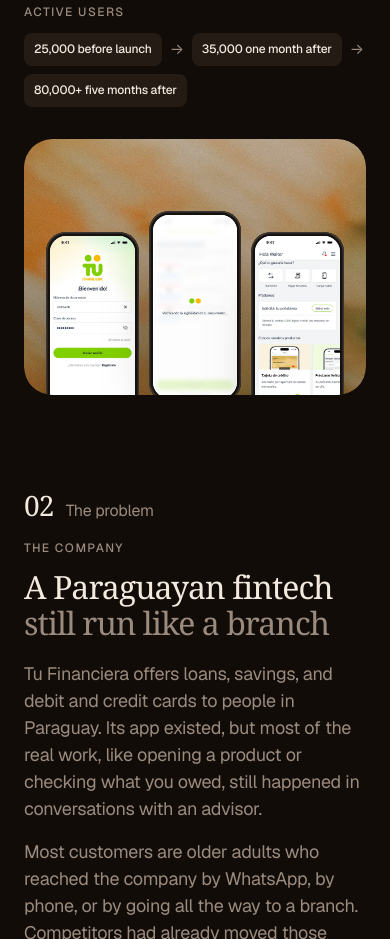
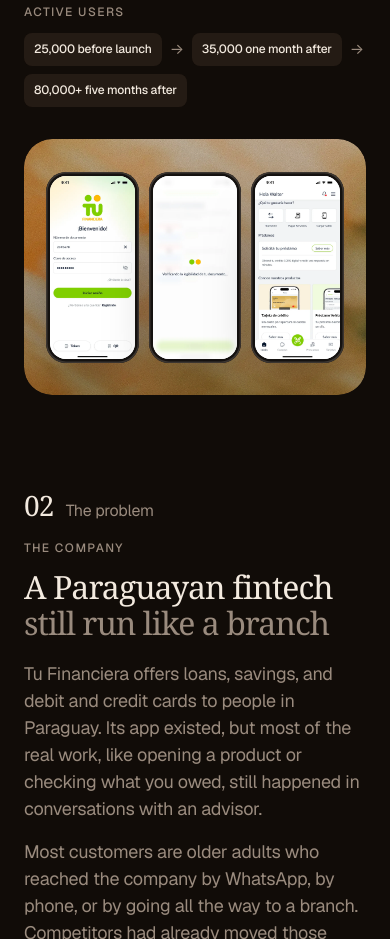
Before and after one commit to luis99leiva/luis-leiva-portfolio, a plain HTML site: page tufinanciera.html in a window 390 px wide. Shown: the part 2197-3136 px from the top of the page. Drawn offline with nearby package versions, Linux system fonts and the light colour scheme; a web font is replaced by a local one.

Commit message:
Test 2: center the phones in the Tu Financiera screens box
Co-Authored-By: Claude Opus 5.5 <noreply@anthropic.com>

```diff
--- a/assets/css/styles.css
+++ b/assets/css/styles.css
@@ -1018,17 +1018,15 @@ a.card:hover .photo > img.bg, a.card:focus-visible .photo > img.bg { filter: bri
 }
 
 /* screens box inside a case study chapter: lines up with the text column */
-.chapter .row-body > .screens-inline { height: auto; aspect-ratio: 2 / 1; margin-top: 48px; }
-.screens-inline .over { gap: 1.8%; padding: 0; margin-bottom: -4.5%; }
+.chapter .row-body > .screens-inline { height: auto; aspect-ratio: 2 / 1; margin-top: 48px; align-items: center; }
+.screens-inline .over { align-items: center; gap: 1.8%; padding: 0; margin-bottom: 0; }
 .screens-inline .phone { width: 16%; padding: 5px; border-radius: 26px; }
 .screens-inline .phone img { border-radius: 21px; }
 .screens-inline .phone:nth-child(n) { display: block; margin-bottom: 0; }
-.screens-inline .phone:nth-child(2), .screens-inline .phone:nth-child(4) { margin-bottom: 3.5%; }
 @media (max-width: 560px) {
   .chapter .row-body > .screens-inline { aspect-ratio: 4 / 3; margin-top: 32px; }
-  .screens-inline .over { gap: 3%; margin-bottom: -8%; }
+  .screens-inline .over { gap: 3%; margin-bottom: 0; }
   .screens-inline .phone { width: 27%; padding: 4px; border-radius: 20px; }
   .screens-inline .phone img { border-radius: 16px; }
   .screens-inline .phone:nth-child(n+4) { display: none; }
-  .screens-inline .phone:nth-child(2) { margin-bottom: 6%; }
 }
```
